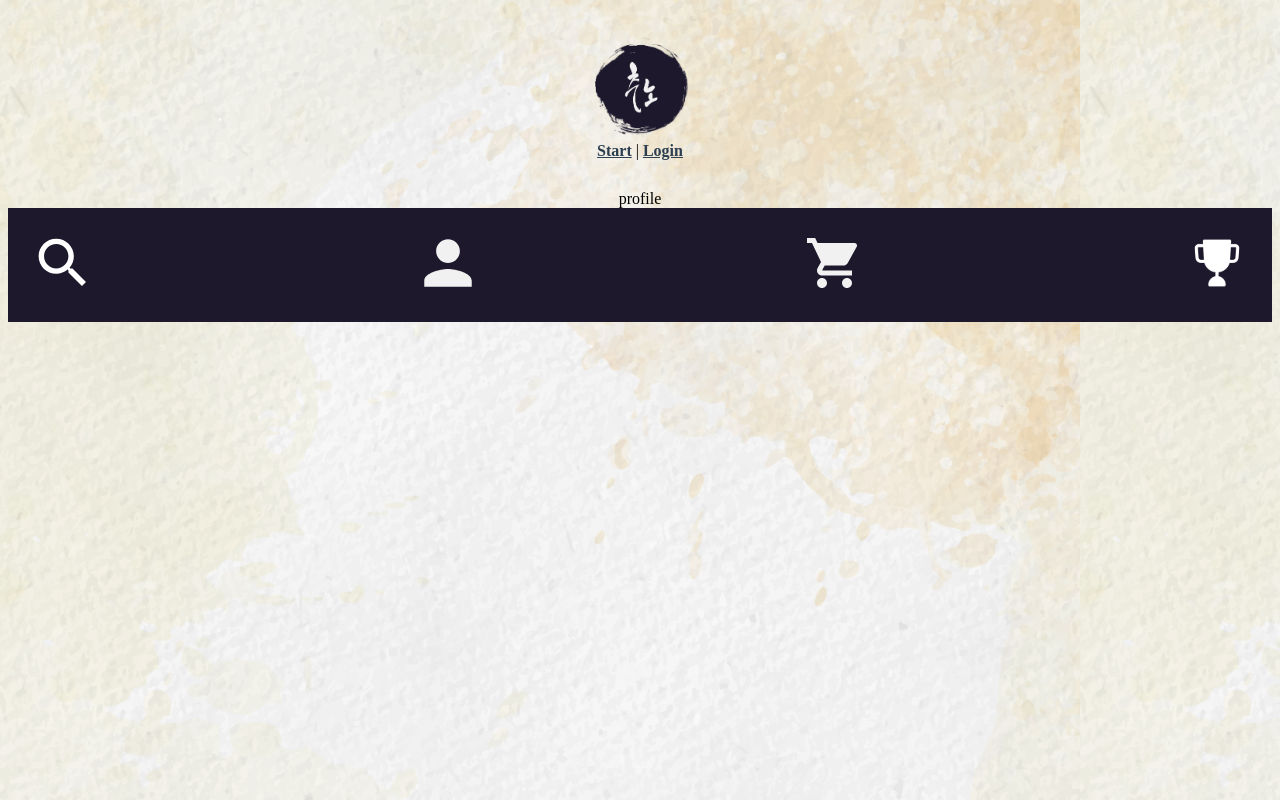
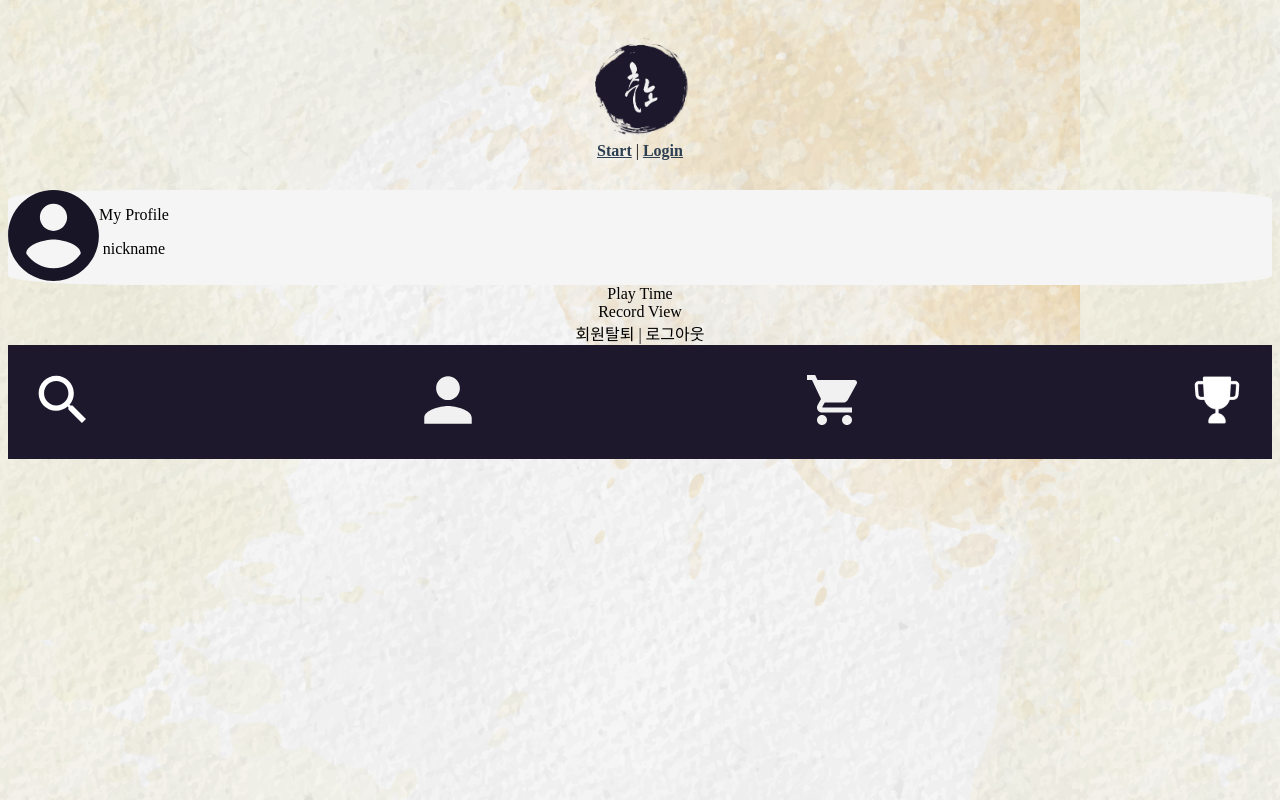
Before and after one commit to Bigdog93/chuno, a Vue app in the folder frontend/: page /profile in a window 1280 px wide. Built offline with nearby package versions, Linux system fonts and the light colour scheme; a web font is replaced by a local one.

Commit message:
feat kakao login

```diff
--- a/frontend/package.json
+++ b/frontend/package.json
@@ -8,6 +8,7 @@
     "lint": "vue-cli-service lint"
   },
   "dependencies": {
+    "axios": "^1.2.3",
     "core-js": "^3.8.3",
     "vue": "^3.2.13",
     "vue-router": "^4.0.3",
--- /dev/null
+++ b/frontend/src/components/profile/MyProfileView.vue
@@ -0,0 +1,27 @@
+<template>
+  <div class="myProfile">
+    <div>
+      <img src="@/assets/account_default.svg" alt="profile pic" class="uploadedImg">
+    </div>
+    <div>
+      <p>My Profile</p>
+      <p>nickname</p>
+    </div>
+
+  </div>
+</template>
+
+<script>
+export default {
+  name: 'MyProfile',
+}
+</script>
+
+<style>
+.myProfile {
+  display: flex;
+  flex-direction: row;
+  background-color: #F5F5F5;
+  border-radius: 10%;
+}
+</style>
--- a/frontend/src/components/profile/PlayTimeView.vue
+++ b/frontend/src/components/profile/PlayTimeView.vue
@@ -1,5 +1,5 @@
 <template>
-  <div></div>
+  <div>Play Time</div>
 </template>
 
 <script>
--- a/frontend/src/components/profile/RecordView.vue
+++ b/frontend/src/components/profile/RecordView.vue
@@ -1,5 +1,5 @@
 <template>
-  <div></div>
+  <div>Record View</div>
 </template>
 
 <script>
--- a/frontend/src/router/index.js
+++ b/frontend/src/router/index.js
@@ -2,11 +2,12 @@ import { createRouter, createWebHistory } from 'vue-router'
 import HomeView from '../views/HomeView.vue'
 import StartView from '@/views/accounts/StartView.vue'
 import LoginView from '@/views/accounts/LoginView.vue'
+import OauthView from '@/views/accounts/OauthView.vue'
 import SearchView from '@/views/SearchView.vue'
 import ProfileView from '@/views/ProfileView.vue'
 import ShopView from '@/views/ShopView.vue'
 import RankView from '@/views/RankView.vue'
-import InputInfoView from '@/views/accounts/InputInfoView.vue'
+import RegisterView from '@/views/accounts/RegisterView.vue'
 
 const routes = [
   {
@@ -45,9 +46,14 @@ const routes = [
     component: RankView
   },
   {
-    path: '/info/',
-    name: 'Info',
-    component: InputInfoView
+    path: '/register/:email/',
+    name: 'Register',
+    component: RegisterView
+  },
+  {
+    path: '/oauth/',
+    name: 'Oauth',
+    component: OauthView
   },
 
 ]
--- a/frontend/src/views/HomeView.vue
+++ b/frontend/src/views/HomeView.vue
@@ -1,6 +1,6 @@
 <template>
   <div class="home">
-    home
+    <input id="islogin">
     <RoomListView
       v-for="room in rooms"
       :key="room.id"
@@ -10,7 +10,9 @@
 </template>
 
 <script>
+import axios from 'axios'
 import RoomListView from '@/components/home/RoomListView.vue'
+
 export default {
   name: 'HomeView',
   components: {
@@ -21,6 +23,22 @@ export default {
       type: Array,
     }
   },
+  methods: {
+    async start() {
+      const token = sessionStorage.getItem("token");
+      if (token != null) {
+          var { data } = await axios.post("http://3.34.138.191:9997/kakao/tokenConfirm", token, {headers: {'Content-Type': 'text/plain'}});
+          if (data.validation == "not_valid") {
+              document.getElementById("islogin").value = "로그인X";
+          } else {
+              document.getElementById("islogin").value = data.nickname + "님 로그인중";
+          }
+      }
+    },
+  },
+  created() {
+    this.start()
+  },
 
 }
 </script>
--- a/frontend/src/views/ProfileView.vue
+++ b/frontend/src/views/ProfileView.vue
@@ -1,10 +1,44 @@
 <template>
-  <div>profile</div>
+  <div>
+    <MyProfileView/>
+    <div>
+      <PlayTimeView/>
+      <RecordView/>
+    </div>
+    <span @click="del">회원탈퇴</span> |
+    <span @click="logout">로그아웃</span>
+  </div>
+
 </template>
 
 <script>
+import axios from 'axios'
+import MyProfileView from '@/components/profile/MyProfileView.vue'
+import PlayTimeView from '@/components/profile/PlayTimeView.vue'
+import RecordView from '@/components/profile/RecordView.vue'
+
 export default {
   name: 'ProfileView',
+  components: {
+    MyProfileView,
+    PlayTimeView,
+    RecordView,
+  },
+  methods: {
+    logout() {
+      alert("로그아웃");
+      sessionStorage.setItem("token", null)
+      //예제 파일은 html파일이라 새로고침을 하지만 vue는 data가 바인딩 되어있으므로 이 명령은 필요 없을거에요
+      // location.reload();
+    },
+    async del() {
+      alert("탈퇴");
+      var del_user_email = document.getElementById("del_user").value;
+      await axios.post("http://3.34.138.191:9997/kakao/delUser", del_user_email, {headers: {'Content-Type': 'text/plain'}});
+      console.log("탈퇴완료");
+      this.logout();
+    },
+  }
 }
 </script>
 
--- a/frontend/src/views/accounts/LoginView.vue
+++ b/frontend/src/views/accounts/LoginView.vue
@@ -5,13 +5,49 @@
       <p>카카오톡으로 로그인 해 보세요.</p>
     </div>
     <br>
-    <img src="@/assets/kakao_login.png" alt="kakao login">
+    <img src="@/assets/kakao_login.png" alt="kakao login" @click="login">
+
+    <div>
+      <span>로그인 여부</span>
+      <input id="islogin" />
+    </div>
   </div>
 </template>
 
 <script>
+import axios from 'axios'
+
 export default {
   name: 'LoginView',
+  data() {
+    return {
+      user_email: '',
+      user_nickname: '',
+    }
+  },
+  methods: {
+    login() {
+      alert("로그인")
+      const REST_API_KEY = "9733352823239497d6928853e1e59954"
+      const REDIRECT_URI = "http://localhost:8080/oauth"
+      window.location.href=`https://kauth.kakao.com/oauth/authorize?client_id=${REST_API_KEY}&redirect_uri=${REDIRECT_URI}&response_type=code`
+    },
+
+    async start() {
+      const token = sessionStorage.getItem("token");
+      if (token != null) {
+          var { data } = await axios.post("http://3.34.138.191:9997/kakao/tokenConfirm", token, {headers: {'Content-Type': 'text/plain'}});
+          if (data.validation == "not_valid") {
+              document.getElementById("islogin").value = "로그인X";
+          } else {
+              document.getElementById("islogin").value = data.nickname + "님 로그인중";
+          }
+      }
+    },
+  },
+  created() {
+    this.start()
+  }
 }
 </script>
 
--- /dev/null
+++ b/frontend/src/views/accounts/OauthView.vue
@@ -0,0 +1,46 @@
+<template>
+  <div>
+    <head>
+      <meta charset="UTF-8">
+      <meta http-equiv="X-UA-Compatible" content="IE=edge">
+      <meta name="viewport" content="width=device-width, initial-scale=1.0">
+      <title>Document</title>
+    </head>
+    <p>열심히 로그인 중이에요!</p>
+  </div>
+</template>
+
+<script>
+import axios from 'axios'
+
+export default {
+  name: 'OauthView',
+  methods: {
+    async start() {
+      const code = new URL(window.location.href).searchParams.get('code');
+      // const code = this.$route.params.code
+      console.log(code)
+      var { data } = await axios.post("http://3.34.138.191:9997/kakao/login", code, {headers: {'Content-Type': 'text/plain'}});
+
+      console.log(data.result);
+      if (data.result == "not_member") {
+          console.log(data)
+          // 아직 우리 서비스에 가입하지 않았어요 회원 가입 페이지로 넘어가요 뷰에서는 패러미터를 안고 라우터뷰를 이동하면 될거에요
+          this.$router.push({ name: 'Register', params: { email: data.email } })
+          // window.location.href="register/" + data.email;
+      } else if (data.result == "member") {
+          // 우리 서비스의 멤버에요 세션스토리지에 토큰을 저장하고 홈페이지로 이동해요
+          sessionStorage.setItem("token", data.token);
+          this.$router.push({ name: 'Home' })
+      }
+    }
+  },
+  created() {
+    this.start()
+  }
+}
+</script>
+
+<style>
+
+</style>
--- a/frontend/src/views/accounts/InputInfoView.vue
+++ b/frontend/src/views/accounts/RegisterView.vue
@@ -1,16 +1,18 @@
 <template>
   <div>
     <div class="profile">
-      <img :src="img ? img : img_default" alt="profile pic">
-      <label for="file" class="input-plus">
-        <img src="@/assets/camera.svg" alt="upload pic">
+      <label for="file">
+        <!-- <img src="@/assets/profile_frame.png" alt="profileFrame"> -->
+        <!-- <img src="@/assets/camera.svg" alt="upload pic"> -->
+        <img :src="img ? img : img_default" alt="profilePic" class="uploadedImg">
         <input type="file" id="file" class="inputfile" @change="upload">
       </label>
+
     </div>
 
     <div>
       <label for="nickname_input">닉네임</label>
-      <input type="text" id="nickname_input" v-model="nickname">
+      <input type="text" id="nickname_input" v-model="nickname" maxlength="6">
 
       <div class="check" v-if="nickname.length>0">
         <div v-if="!lengthValid || !useValid">
@@ -33,10 +35,11 @@
 </template>
 
 <script>
+import axios from 'axios'
 import img_default from '@/assets/account_default.svg'
 
 export default {
-  name: 'InputInfoView',
+  name: 'RegisterView',
   data() {
     return {
       img_default,
@@ -49,6 +52,7 @@ export default {
     }
   },
   methods: {
+    // 프로필 사진
     upload(event) {
       let file = event.target.files
       let reader = new FileReader()
@@ -59,26 +63,33 @@ export default {
         this.img = event.target.result
         console.log(this.img)
       }
+      // DB업로드 코드 추가하기
     },
+    // 닉네임 유효성 검사
     check() {
-      if(this.nickname.length < 6) {
+      if(this.nickname.length > 6) {
         this.lengthValid = false
       } else {
         this.lengthValid = true
       }
       // 중복체크 코드로 바꾸기
-      if(this.nickname.length < 4){
+      if(this.nickname.length < 3){
         this.useValid = false
       } else {
         this.useValid = true
       }
-
-      // if(this.lengthValid === false || this.useValid === false) {
-      //   this.validv= false
-      // }
     },
-    onSave() {
+    async onSave() {
       if(this.lengthValid && this.useValid) {
+        alert("가입하기");
+        const nick = this.nickname
+        // const email = new URL(window.location.href).searchParams.get('email');
+        const email = this.$route.params.email
+        var token = await axios.post("http://3.34.138.191:9997/kakao/register", {"nick": nick, "email": email});
+        console.log("회원가입 완료", token.data);
+        // token에 토큰이 담겨있어요 쎄션스토리지에 넣어서 사용해하세요
+        sessionStorage.setItem("token", token.data);
+        //이곳에 회원가입이 완료하고 돌아갈 곳을 달아주세요
         this.$router.push({ name: 'Home' })
       } else {
         alert('닉네임을 바르게 설정하세요.')
@@ -94,19 +105,31 @@ export default {
 
 <style>
 .profile {
-  border-radius: 70%;
+  /* padding:50px 0px; */
+  /* position: relative; */
+}
+.profile .uploadedImg {
+  /* position: absolute; */
+  top: 0;
+  left: 40%;
+  height: 100px;
+  width: 100px;
+  border-radius: 100%;
+  object-fit: cover;
+  /* border: 2px solid #1D182C */
 }
 .inputfile {
   width: 0;
   height: 0%;
   overflow: hidden;
 }
-.profile label {
+/* .uploadBtn {
   width: 30px;
   height: 30px;
   background-color: #1D182C;
-  border-radius: 70%;
-}
+  border-radius: 100%;
+  vertical-align: middle;
+} */
 .check {
   font-size: 11px;
   color: red;
```
Also changed, not shown: frontend/src/components/profile/MyProfile.vue (deleted, +0 -13 lines), frontend/src/assets/profile_frame.png (added), 1 other file (tests, documents, lock files or other folders).
